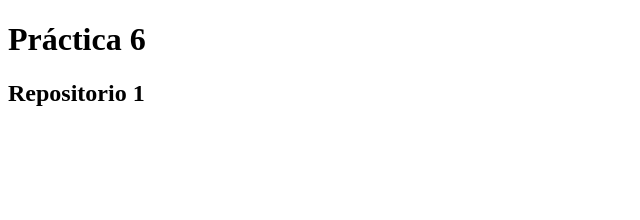
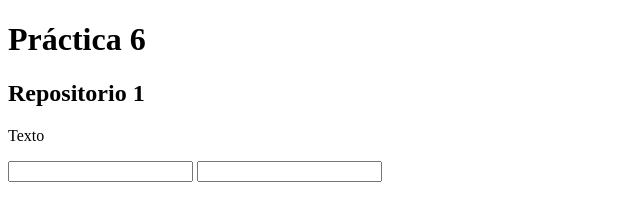
Before and after one commit to MirandaAd/prueba_1, a plain HTML site: page index.html in a window 1280 px wide. Shown: the whole page, without its empty margins (0-640 px from the left). Drawn offline with Linux system fonts and the light colour scheme.

Commit message:
Prueba Input en index.html

```diff
--- a/index.html
+++ b/index.html
@@ -8,6 +8,12 @@
 <body>
     <h1>Práctica 6</h1>
     <h2>Repositorio 1</h2>
+    <form>
+        <p>Texto</p>
+        <input type="text" />
+        <imput type="email" />
+        <input type="password" />
 
+    </form>
 </body>
 </html>
```
